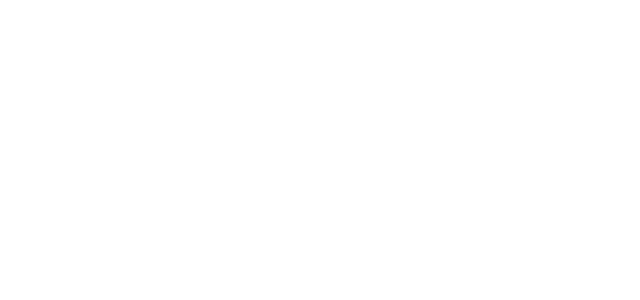
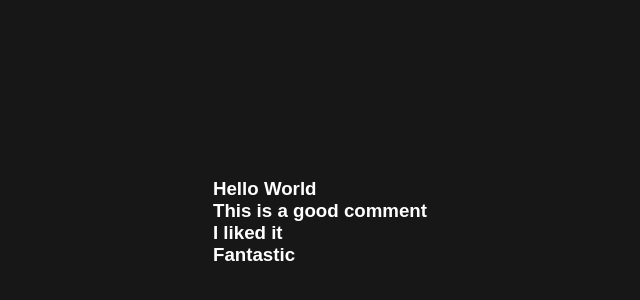
Before and after one commit to Vivek-4321/Frontend_Mini_Challenges, a React (Vite) app in the folder Challenges/: page /infinitely-nested-comments in a window 1280 px wide. Before the commit this address had no page. Shown: the part 178-478 px from the top of the page, without its empty margins (320-960 px from the left). Built offline with nearby package versions, Linux system fonts and the light colour scheme.

Commit message:
Rename feature is added to file explorer challenge

```diff
--- a/Challenges/src/App.tsx
+++ b/Challenges/src/App.tsx
@@ -3,10 +3,11 @@
 import Home from './Home';
 import Counter from './Counter'
 import ProgressBar from './ProgressBar'
-import FileExplorer from './FileExplorer';
+import FileExplorer from './FileExplorer/FileExplorer';
 import DependentDropDown from './DependentDropDown';
 import MultiStepForm from './MultiStepForm/MultiStepForm';
 import Stepper from './Stepper/Stepper';
+import InfinitelyNestedComments from './InfinitelyNestedComments/InfinitelyNestedComments';
 
 function App() {
 
@@ -21,6 +22,7 @@
           <Route path='/dropdown' element={<DependentDropDown/>} />
           <Route path='/multi-step-form' element={<MultiStepForm />} />
           <Route path='/react-stepper' element={<Stepper/>} />
+          <Route path="/infinitely-nested-comments" element={<InfinitelyNestedComments/>} />
         </Routes>
       </BrowserRouter>
     </>
--- a/Challenges/src/FileExplorer.css
+++ b/Challenges/src/FileExplorer/FileExplorer.css
@@ -102,3 +102,8 @@
         background-color: rgb(96, 89, 89);
     }
 }
+
+.inputContainer__input__folder{
+    width: 7rem;
+    margin-left: 0.5rem;
+}
--- a/Challenges/src/FileExplorer.tsx
+++ b/Challenges/src/FileExplorer/FileExplorer.tsx
@@ -1,8 +1,8 @@
 import { useState } from 'react';
 import './FileExplorer.css';
-import explorer from './assets/FolderData.js';
+import explorer from './FolderData.js';
 import Folder from './Folder.js';
-import useTraverseTree from './useTraverseTree.js';
+import useTraverseTree from '../useTraverseTree.js';
 
 function FileExplorer() {
 
--- a/Challenges/src/Folder.tsx
+++ b/Challenges/src/FileExplorer/Folder.tsx
@@ -8,6 +8,8 @@
 
 function Folder({ handleInsertNode = () => {}, handleDeleteNode = () => {}, handleRenameNode = () => {},explorer }) {
   const [expand, setExpand] = useState(false);
+  const [rename, setRename] = useState(false);
+  const [newName, setNewName] = useState('');
   const [showInput, setShowInput] = useState({
     visible: false,
     isFolder: false
@@ -33,7 +35,8 @@
   const onRenameFolder = (e) => {
     if (e.keyCode === 13 && e.target.value) {
       handleRenameNode(explorer.id, e.target.value);
-      setShowInput({ ...showInput, visible: false });
+      setShowInput({ ...showInput, visible: true });
+      setRename(false);
     }
   }
 
@@ -52,12 +55,25 @@
     return (
         <div style={{ marginTop: 5 }}>
           <div onClick={() => setExpand(!expand)} className="folder">
-            <span>📁 {explorer.name}</span>
+            {rename && (
+  <div className="inputContainer">📁
+    <input
+      type="text"
+      defaultValue={explorer.name}
+      autoFocus
+      onChange={(e) => setNewName(e.target.value)}
+      onKeyDown={onRenameFolder}
+      onBlur={() => setShowInput({ ...showInput, visible: false })}
+      className="inputContainer__input__folder"
+    />
+  </div>
+)}
+{!rename && <span>📁 {explorer.name}</span>}
             <IconContext.Provider value={{ color: "white",className: "global-class-name", size: "1.6em" }}>
               <div>
                 <button className="folder-button" onClick={(e) => handleNewFolder(e, true)}><TiFolderAdd /></button>
                 <button className="folder-button" onClick={(e) => handleNewFolder(e, false)}><FiFilePlus /></button>
-                <button className="folder-button" onClick={(e) => handleRenamenode(explorer.id, e.target.value)}><IoPencilSharp /></button>
+                <button className="folder-button" onClick={(e) => {setRename(!rename)}}><IoPencilSharp /></button>
                 <button className="folder-button" onClick={(e) => handleDeletenode(e,explorer.id)}><MdDeleteOutline /></button>
               </div>
             </IconContext.Provider>
@@ -82,6 +98,7 @@
                 <Folder
                   handleInsertNode={handleInsertNode}
                   handleDeleteNode={handleDeleteNode}
+                  handleRenameNode={handleRenameNode}
                   key={exp.id}
                   explorer={exp}
                 />
@@ -94,10 +111,23 @@
     return (
 
       <div className="file__page">
-            <span className="file">📄 {explorer.name}</span>
+            {rename && (
+  <div className="inputContainer">📄
+    <input
+      type="text"
+      defaultValue={explorer.name}
+      autoFocus
+      onChange={(e) => setNewName(e.target.value)}
+      onKeyDown={onRenameFolder}
+      onBlur={() => setShowInput({ ...showInput, visible: false })}
+      className="inputContainer__input"
+    />
+  </div>
+)}
+{!rename && <span className="file">📄 {explorer.name}</span>}
             <div className="file__page__icon">
             <IconContext.Provider value={{ color: "white",className: "global-class-name", size: "1.6em" }}>
-                <button className="folder-button__page" onClick={(e) => handleRenamenode(explorer.id, e.target.value)}><IoPencilSharp /></button>
+                <button className="folder-button__page" onClick={() => {setRename(!rename)}}><IoPencilSharp /></button>
                 <button className="folder-button__page" onClick={(e) => handleDeletenode(e,explorer.id)}><MdDeleteOutline /></button>
             </IconContext.Provider>
             </div>
--- /dev/null
+++ b/Challenges/src/InfinitelyNestedComments/CommentData.js
@@ -0,0 +1,25 @@
+const comments = {
+    id: "1",
+    name: "Hello World",
+    items: [
+      {
+        id: "2",
+        name: "This is a good comment",
+        items: [
+          {
+            id: "3",
+            name: "I liked it",
+            items: [
+              {
+                id: "4",
+                name: "Fantastic",
+                items: []
+              }
+            ]
+          }
+        ]
+      }
+    ]
+};
+
+export default comments;
--- /dev/null
+++ b/Challenges/src/InfinitelyNestedComments/Comments.tsx
@@ -0,0 +1,20 @@
+import React from 'react';
+import comments from './CommentData.js';
+
+const Comments = ({ comment }) => (
+  <div>
+    <h3>{comment.name}</h3>
+    {comment.items.length > 0 && (
+      <ul>
+        {comment.items.map(item => (
+          <li key={item.id}>
+            <Comments comment={item} />
+          </li>
+        ))}
+      </ul>
+    )}
+  </div>
+);
+
+
+export default Comments;
--- /dev/null
+++ b/Challenges/src/InfinitelyNestedComments/InfinitelyNestedComments.css
@@ -0,0 +1,9 @@
+.infinitely_nested_comments__container{
+    width: 100%;
+    height: 100vh;
+    display: flex;
+    align-items: center;
+    justify-content: center;
+    background-color: rgb(23, 23, 23);
+    color: white;
+}
--- /dev/null
+++ b/Challenges/src/InfinitelyNestedComments/InfinitelyNestedComments.tsx
@@ -0,0 +1,20 @@
+import {useState} from 'react';
+import './InfinitelyNestedComments.css';
+import CommentData from './CommentData.js';
+import Comments from './Comments.tsx';
+
+function InfinitelyNestedComments() {
+
+    const [comments, setComments] = useState(CommentData);
+
+  return (
+    <div className='infinitely_nested_comments__container'>
+        <div className="infinitely_nested_comments__container__content">
+        <Comments comment={comments}/>
+
+        </div>
+    </div>
+  )
+}
+
+export default InfinitelyNestedComments;
```
Also changed, not shown: Challenges/src/FileExplorer/FolderData.js (renamed from Challenges/src/assets/FolderData.js).
